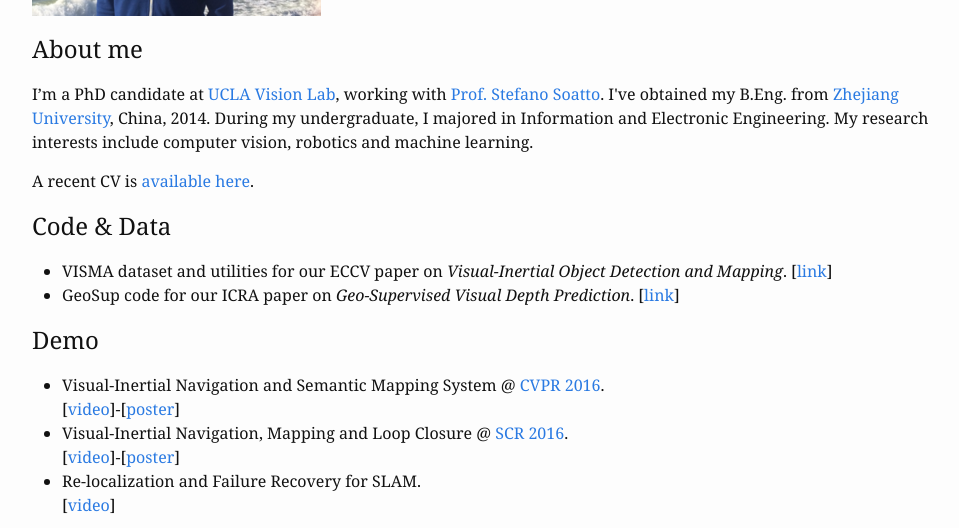
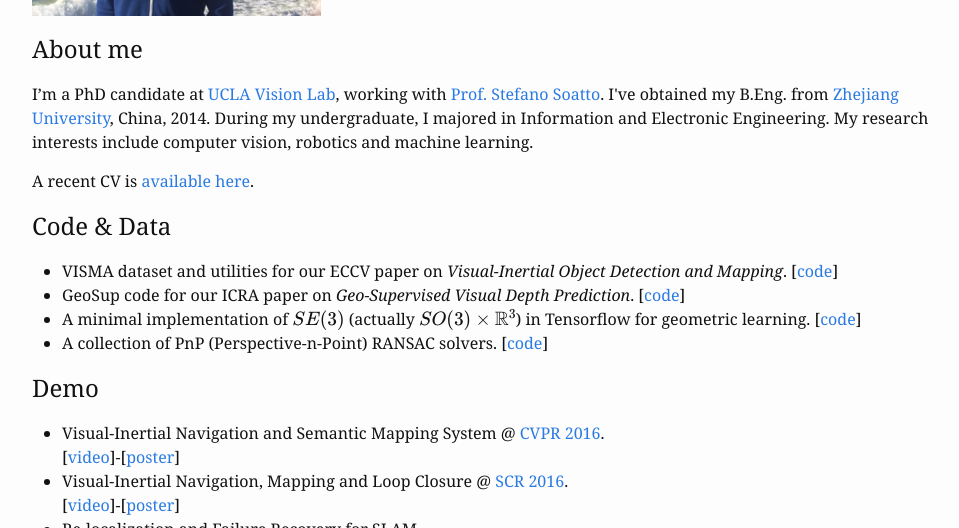
Before and after one commit to feixh/feixh.github.com, a Jekyll site: the page built from index.md, in a window 1280 px wide and 900 px high, scrolled down 377 px, cut to the strip 0-528 px from the top of the window. Shown: the whole strip, without its empty margins (158-1117 px from the left). Built offline with Jekyll 4.4.1, drawn with Linux system fonts in a browser that asks for light colours; formulas are drawn with MathJax 3.

Commit message:
update code section

```diff
--- a/index.md
+++ b/index.md
@@ -21,8 +21,10 @@ A recent CV is [available here][resume].
 
 ## Code & Data
 
-- VISMA dataset and utilities for our ECCV paper on *Visual-Inertial Object Detection and Mapping*. \[[link](https://github.com/feixh/VISMA)\]
-- GeoSup code for our ICRA paper on *Geo-Supervised Visual Depth Prediction*. \[[link](https://github.com/feixh/GeoSup)\]
+- VISMA dataset and utilities for our ECCV paper on *Visual-Inertial Object Detection and Mapping*. \[[code](https://github.com/feixh/VISMA)\]
+- GeoSup code for our ICRA paper on *Geo-Supervised Visual Depth Prediction*. \[[code](https://github.com/feixh/GeoSup)\]
+- A minimal implementation of \\(SE(3)\\) \(actually \\(SO(3)\times \mathbb{R}^3 \\)\) in Tensorflow for geometric learning. \[[code](https://github.com/feixh/tensorflow_se3.git)\]
+- A collection of PnP (Perspective-n-Point) RANSAC solvers. \[[code](https://github.com/feixh/PnPRANAAC.git)\]
 
 ## Demo
 
```
